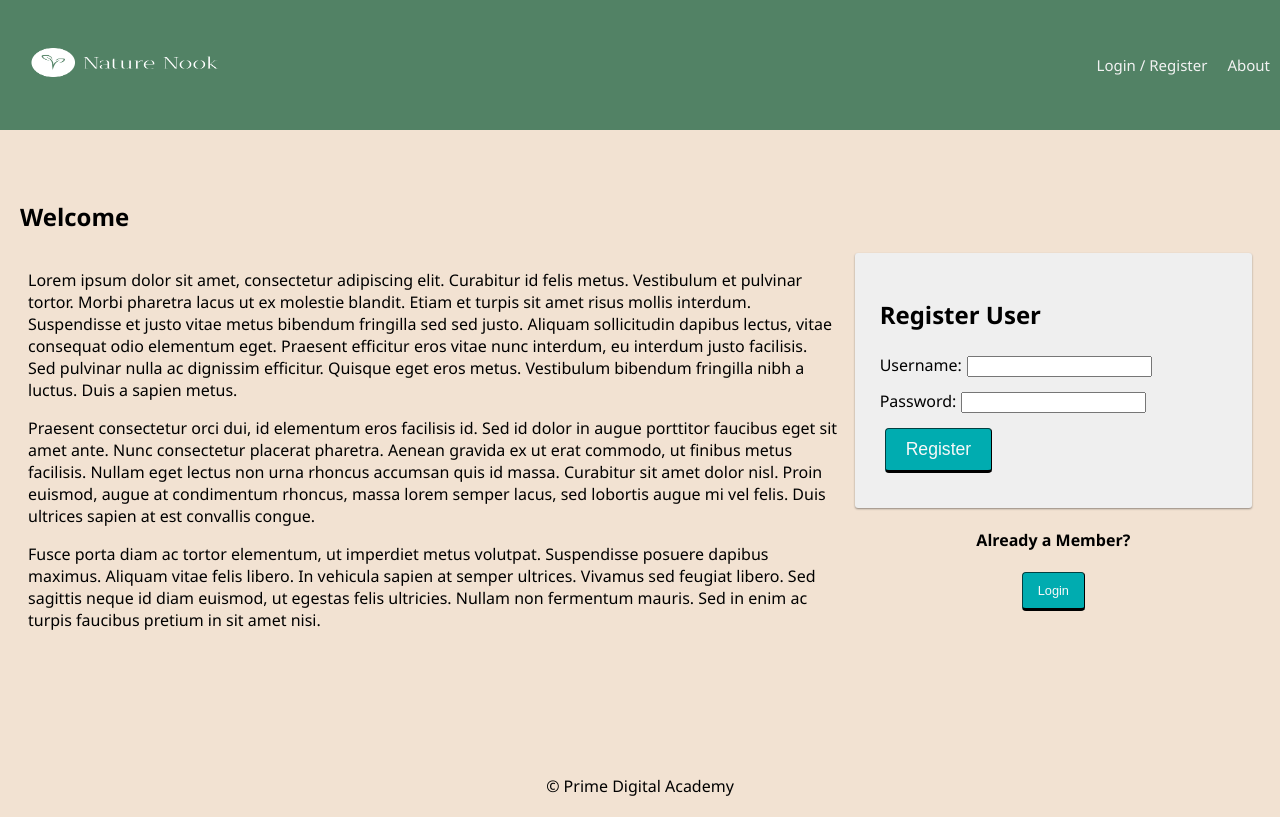
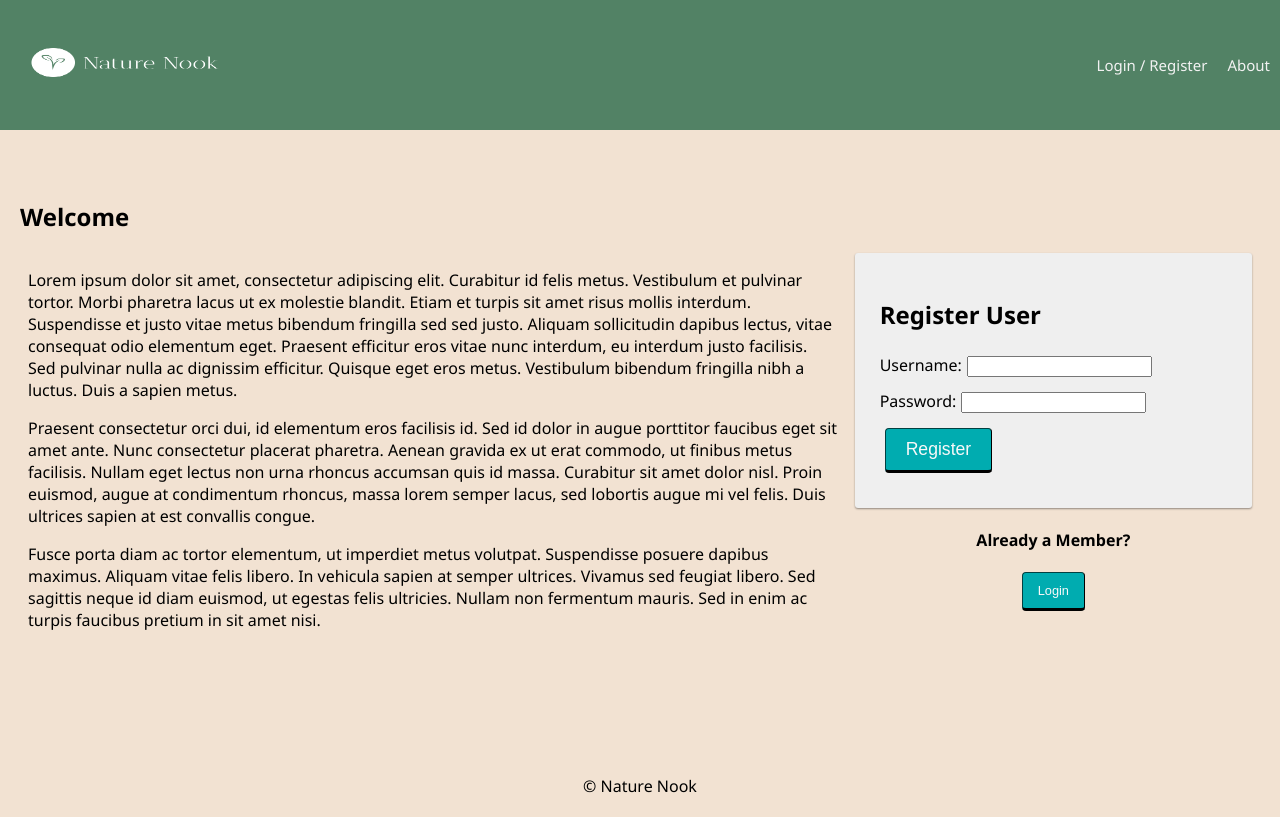
Before and after one commit to dylanb588/Nature-Nook, a React (Vite) app: page /plantdetails/1/edit#/home in a window 1280 px wide. Built offline with nearby package versions, Linux system fonts and the light colour scheme; no server answers.

Commit message:
Update footer

```diff
--- a/src/components/Footer/Footer.jsx
+++ b/src/components/Footer/Footer.jsx
@@ -7,7 +7,7 @@ import './Footer.css';
 // or even care what the redux state is, so it doesn't need 'connect()'
 
 function Footer() {
-  return <footer>&copy; Prime Digital Academy</footer>;
+  return <footer>&copy; Nature Nook</footer>;
 }
 
 export default Footer;
```
